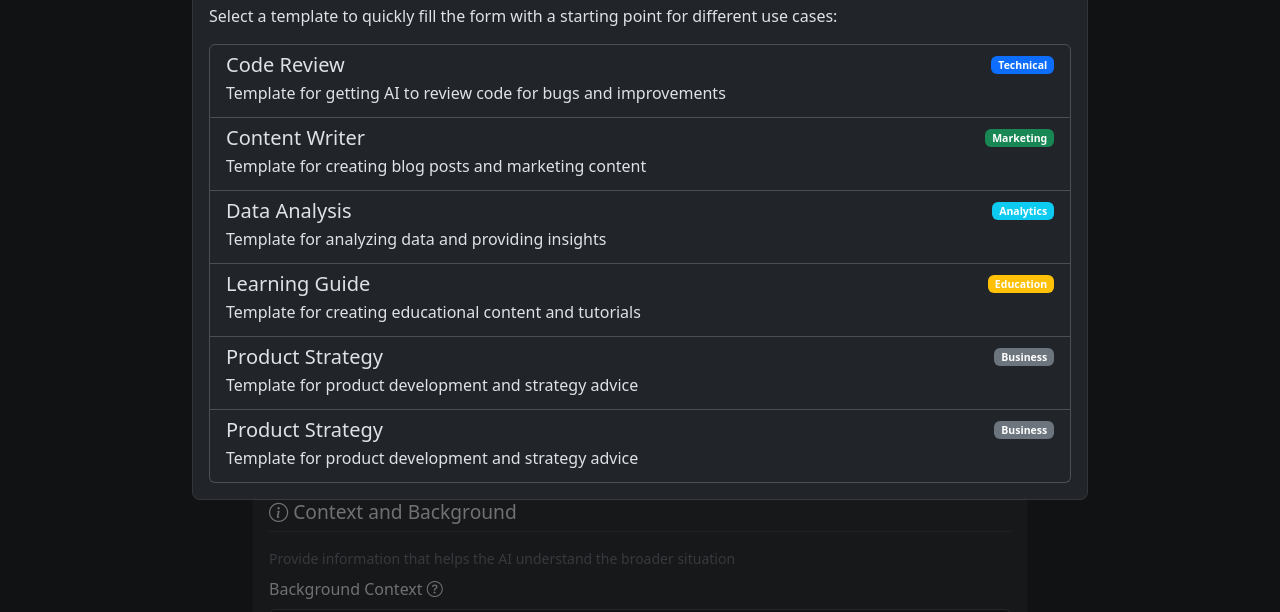
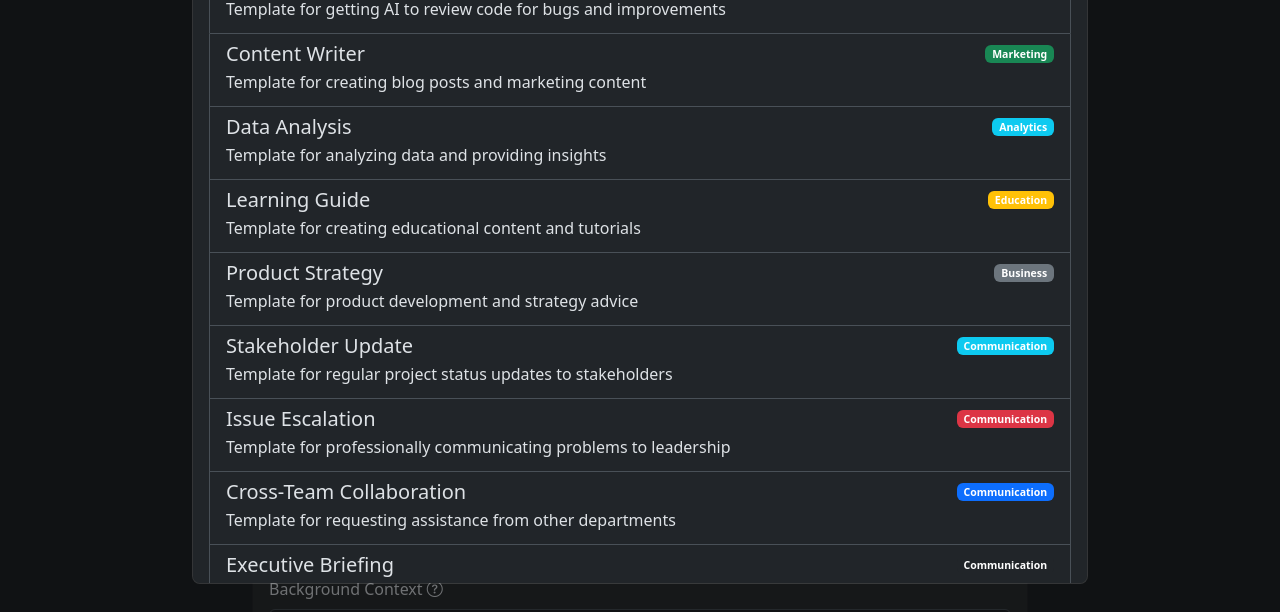
Before and after one commit to brainless-brilliant/prompt-builder, a plain HTML site: page index.html in a window 1280 px wide. Both pictures are taken after a click on the link "Templates". Shown: the part 188-800 px from the top of the page. Drawn offline with nearby package versions, Linux system fonts and the light colour scheme.

Commit message:
Template selection updated for newly added templates

```diff
--- a/index.html
+++ b/index.html
@@ -691,20 +691,36 @@
                   Template for product development and strategy advice
                 </p>
               </a>
-              <a
-                href="#"
-                class="list-group-item list-group-item-action hover-highlight"
-                onclick="loadTemplate('product_strategy')"
-              >
+              <a href="#" class="list-group-item list-group-item-action hover-highlight" onclick="loadTemplate('stakeholder_update')">
                 <div class="d-flex w-100 justify-content-between">
-                  <h5 class="mb-1">Product Strategy</h5>
-                  <small
-                    ><span class="badge bg-secondary">Business</span></small
-                  >
+                  <h5 class="mb-1">Stakeholder Update</h5>
+                  <small><span class="badge bg-info">Communication</span></small>
                 </div>
-                <p class="mb-1">
-                  Template for product development and strategy advice
-                </p>
+                <p class="mb-1">Template for regular project status updates to stakeholders</p>
+              </a>
+
+              <a href="#" class="list-group-item list-group-item-action hover-highlight" onclick="loadTemplate('issue_escalation')">
+                <div class="d-flex w-100 justify-content-between">
+                  <h5 class="mb-1">Issue Escalation</h5>
+                  <small><span class="badge bg-danger">Communication</span></small>
+                </div>
+                <p class="mb-1">Template for professionally communicating problems to leadership</p>
+              </a>
+
+              <a href="#" class="list-group-item list-group-item-action hover-highlight" onclick="loadTemplate('cross_team_collaboration')">
+                <div class="d-flex w-100 justify-content-between">
+                  <h5 class="mb-1">Cross-Team Collaboration</h5>
+                  <small><span class="badge bg-primary">Communication</span></small>
+                </div>
+                <p class="mb-1">Template for requesting assistance from other departments</p>
+              </a>
+
+              <a href="#" class="list-group-item list-group-item-action hover-highlight" onclick="loadTemplate('executive_briefing')">
+                <div class="d-flex w-100 justify-content-between">
+                  <h5 class="mb-1">Executive Briefing</h5>
+                  <small><span class="badge bg-dark">Communication</span></small>
+                </div>
+                <p class="mb-1">Template for concise C-level communications and updates</p>
               </a>
             </div>
           </div>
```
